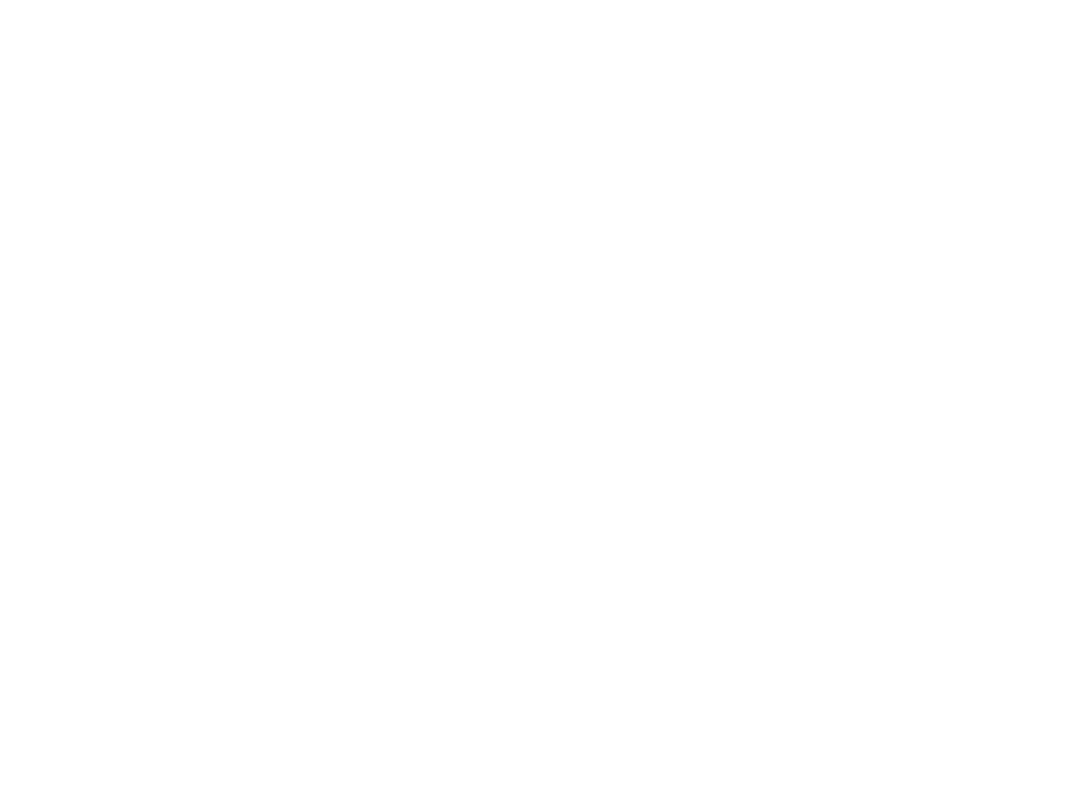
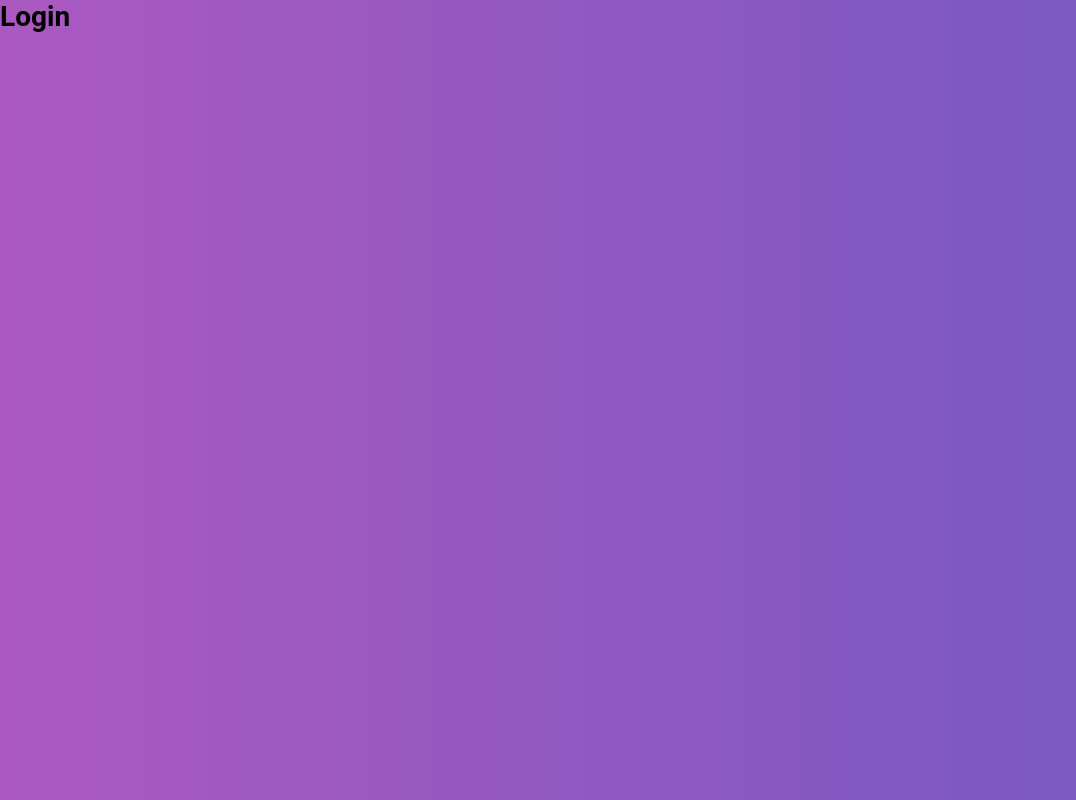
Before and after one commit to kleytonsolinho/GoBarber, a React (Create React App) app in the folder frontend/: page / in a window 1280 px wide. Shown: the whole page, without its empty margins (0-1076 px from the left). Built offline with nearby package versions, Linux system fonts and the light colour scheme; the HTML template or start-up script is replaced by a standard one.

Commit message:
globalstyles config

```diff
--- a/frontend/src/App.js
+++ b/frontend/src/App.js
@@ -6,10 +6,13 @@
 import Routes from './routes';
 import history from './services/history';
 
+import GlobalStyle from './styles/global';
+
 function App() {
   return (
     <Router history={history}>
       <Routes />
+      <GlobalStyle />
     </Router>
   );
 }
--- a/frontend/src/pages/Dashboard/index.js
+++ b/frontend/src/pages/Dashboard/index.js
@@ -3,7 +3,7 @@
 // import { Container } from './styles';
 
 function Dashboard() {
-  return <div />;
+  return <h1>Dashboard</h1>;
 }
 
 export default Dashboard;
--- a/frontend/src/pages/SignIn/index.js
+++ b/frontend/src/pages/SignIn/index.js
@@ -3,7 +3,7 @@
 // import { Container } from './styles';
 
 function SignIn() {
-  return <div />;
+  return <h1>Login</h1>;
 }
 
 export default SignIn;
--- /dev/null
+++ b/frontend/src/pages/_layouts/auth/index.js
@@ -0,0 +1,18 @@
+import React from 'react';
+import PropTypes from 'prop-types';
+
+import { Wrapper } from './styles';
+
+function AuthLayout({ children }) {
+  return (
+    <Wrapper>
+      {children}
+    </Wrapper>
+  );
+}
+
+export default AuthLayout;
+
+AuthLayout.propTypes = {
+  children: PropTypes.element.isRequired,
+};
--- /dev/null
+++ b/frontend/src/pages/_layouts/auth/styles.js
@@ -0,0 +1,6 @@
+import styled from 'styled-components';
+
+export const Wrapper = styled.div`
+  height: 100%;
+  background: linear-gradient(-90deg, #7159c1, #ab59c1);
+`;
--- /dev/null
+++ b/frontend/src/pages/_layouts/default/index.js
@@ -0,0 +1,18 @@
+import React from 'react';
+import PropTypes from 'prop-types';
+
+import { Wrapper } from './styles';
+
+function DefaultLayout({ children }) {
+  return (
+    <Wrapper>
+      {children}
+    </Wrapper>
+  );
+}
+
+export default DefaultLayout;
+
+DefaultLayout.propTypes = {
+  children: PropTypes.element.isRequired,
+};
--- /dev/null
+++ b/frontend/src/pages/_layouts/default/styles.js
@@ -0,0 +1,6 @@
+import styled from 'styled-components';
+
+export const Wrapper = styled.div`
+  height: 100%;
+  background: #333;
+`;
--- /dev/null
+++ b/frontend/src/routes/Route.js
@@ -0,0 +1,40 @@
+import React from 'react';
+import PropTypes from 'prop-types';
+import { Route, Redirect } from 'react-router-dom';
+
+import AuthLayout from '../pages/_layouts/auth';
+import DefaultLayout from '../pages/_layouts/default';
+
+
+export default function RouteWrapper({
+  component: Component,
+  isPrivate,
+  ...rest
+}) {
+  const signed = false;
+
+  if (!signed && isPrivate) {
+    return <Redirect to="/" />;
+  }
+
+  if (signed && isPrivate) {
+    return <Redirect to="/dashboard" />;
+  }
+
+  const Layout = signed ? DefaultLayout : AuthLayout;
+
+  return <Route {...rest} render={props => (
+    <Layout>
+      <Component {...props} />
+    </Layout>
+  )} />
+}
+
+RouteWrapper.propTypes = {
+  isPrivate: PropTypes.bool,
+  component: PropTypes.oneOfType([PropTypes.element, PropTypes.func]).isRequired,
+};
+
+RouteWrapper.defaultProps = {
+  isPrivate: false,
+};
--- a/frontend/src/routes/index.js
+++ b/frontend/src/routes/index.js
@@ -1,5 +1,6 @@
 import React from 'react';
-import { Switch, Route } from 'react-router-dom';
+import { Switch } from 'react-router-dom';
+import Route from './Route';
 
 import SignIn from '../pages/SignIn';
 import SignUp from '../pages/SignUp';
@@ -13,8 +14,9 @@
     <Switch>
       <Route path="/" exact component={SignIn} />
       <Route path="/register" component={SignUp} />
-      <Route path="/dashboard" component={Dashboard} />
-      <Route path="/profile" component={Profile} />
+
+      <Route path="/dashboard" component={Dashboard} isPrivate />
+      <Route path="/profile" component={Profile} isPrivate />
     </Switch>
   );
 }
--- /dev/null
+++ b/frontend/src/styles/global.js
@@ -0,0 +1,40 @@
+import { createGlobalStyle } from 'styled-components';
+
+export default createGlobalStyle`
+  @import url('https://fonts.googleapis.com/css2?family=Roboto:wght@400;700&display=swap');
+
+  * {
+    margin: 0;
+    padding: 0;
+    outline: 0;
+    box-sizing: border-box;
+  }
+
+  *:focus {
+    outline: 0;
+  }
+
+  html, body, #root {
+    height: 100%;
+  }
+
+  body {
+    -webkit-font-smoothing: antialiased;
+  }
+
+  body, input, button {
+    font: 14px 'Roboto', sans-serif;
+  }
+
+  a {
+    text-decoration: none;
+  }
+
+  ul {
+    list-style: none;
+  }
+
+  button {
+    cursor: pointer;
+  }
+`;
--- a/package.json
+++ b/package.json
@@ -1,7 +1,9 @@
 {
   "dependencies": {
     "history": "^5.0.0",
+    "prop-types": "^15.7.2",
     "react-router-dom": "^5.2.0",
-    "reactotron-react-js": "^3.3.7"
+    "reactotron-react-js": "^3.3.7",
+    "styled-components": "^5.1.1"
   }
 }
```
Also changed, not shown: 1 other file (tests, documents, lock files or other folders).
